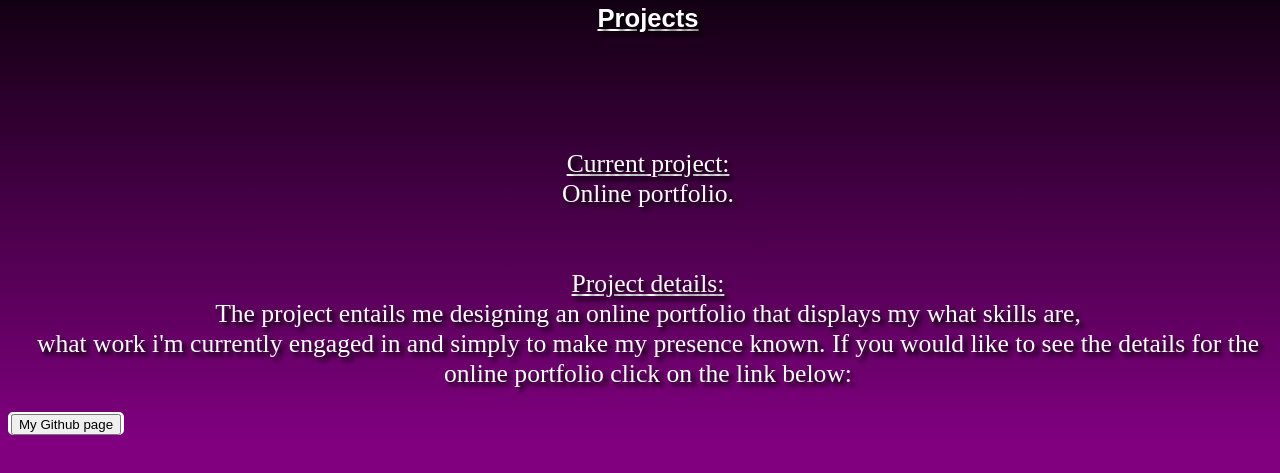
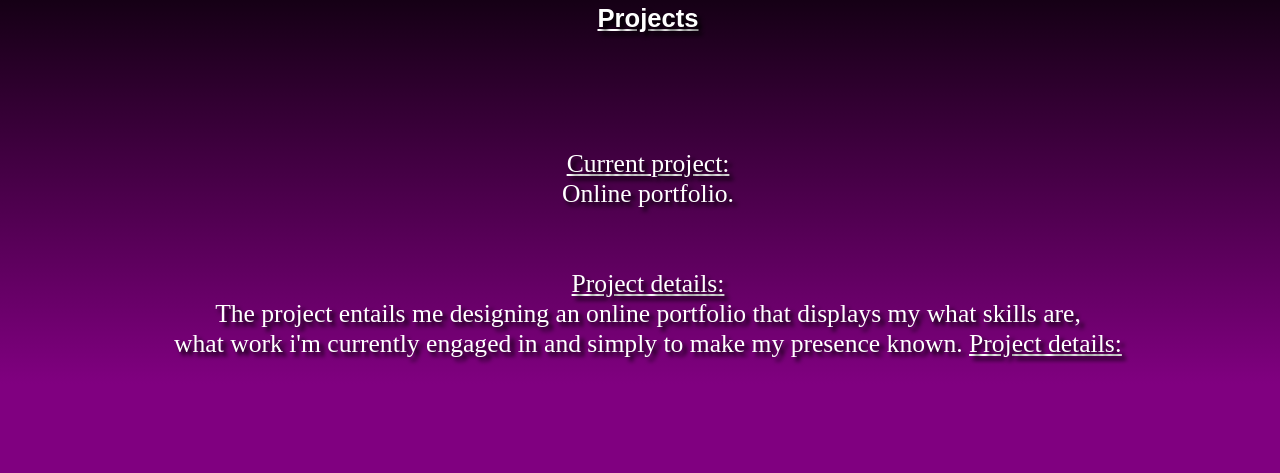
Before and after one commit to Scotty-420/scotty-420.github.io, a plain HTML site: page proj 4.html in a window 1280 px wide. Shown: the part 77-550 px from the top of the page. Drawn offline with Linux system fonts and the light colour scheme.

Commit message:
Update proj 4.html

```diff
--- a/proj 4.html
+++ b/proj 4.html
@@ -37,10 +37,8 @@
          portfolio that displays my what skills are,</br>
          what work i'm currently engaged in
          and simply to make my presence known.
-         If you would like to see the details for the online portfolio click on the link below:
+         <ins>Project details:</ins>
        </p>
-       <ins><a href="https://github.com/Scotty-420/scotty-420.github.io" target="_blank"><button> My Github page</button></a></ins></br>
-
 
 </body>
 </head>
```
